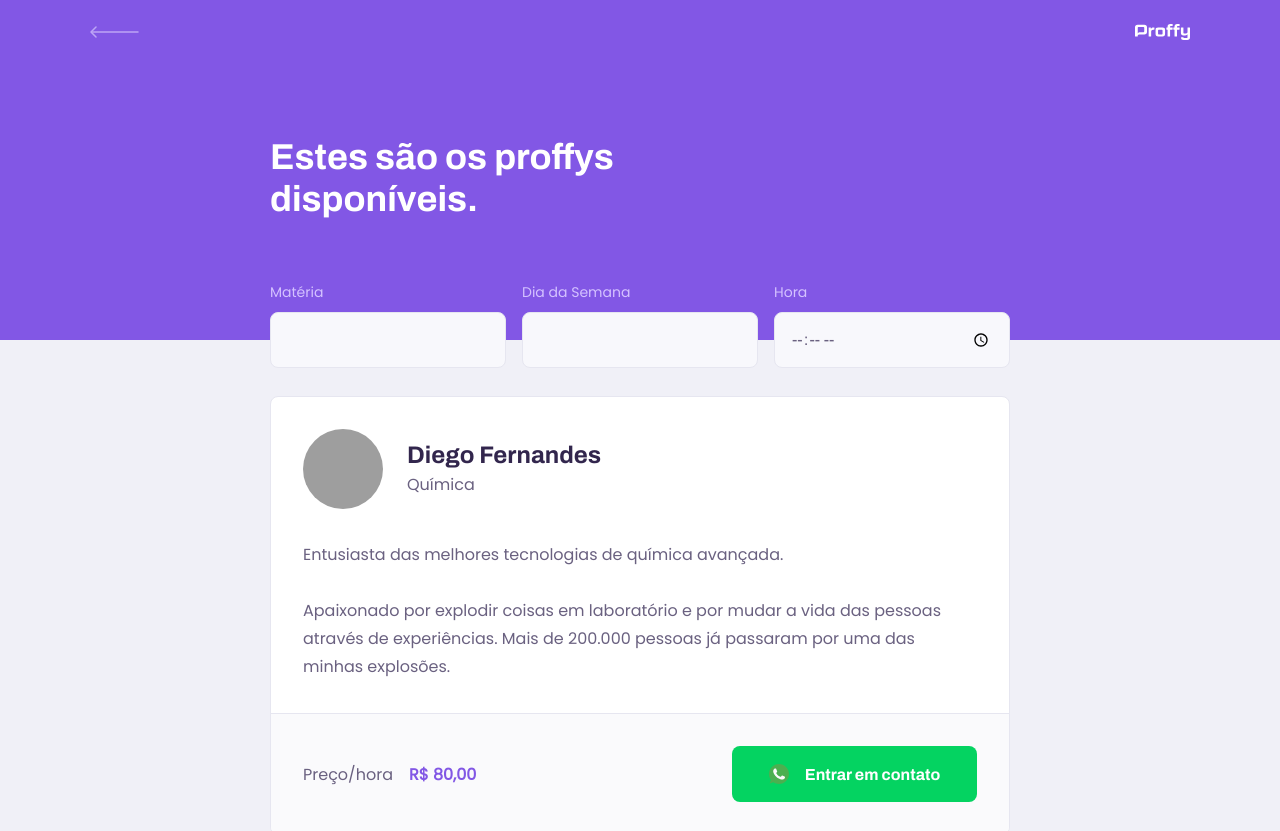
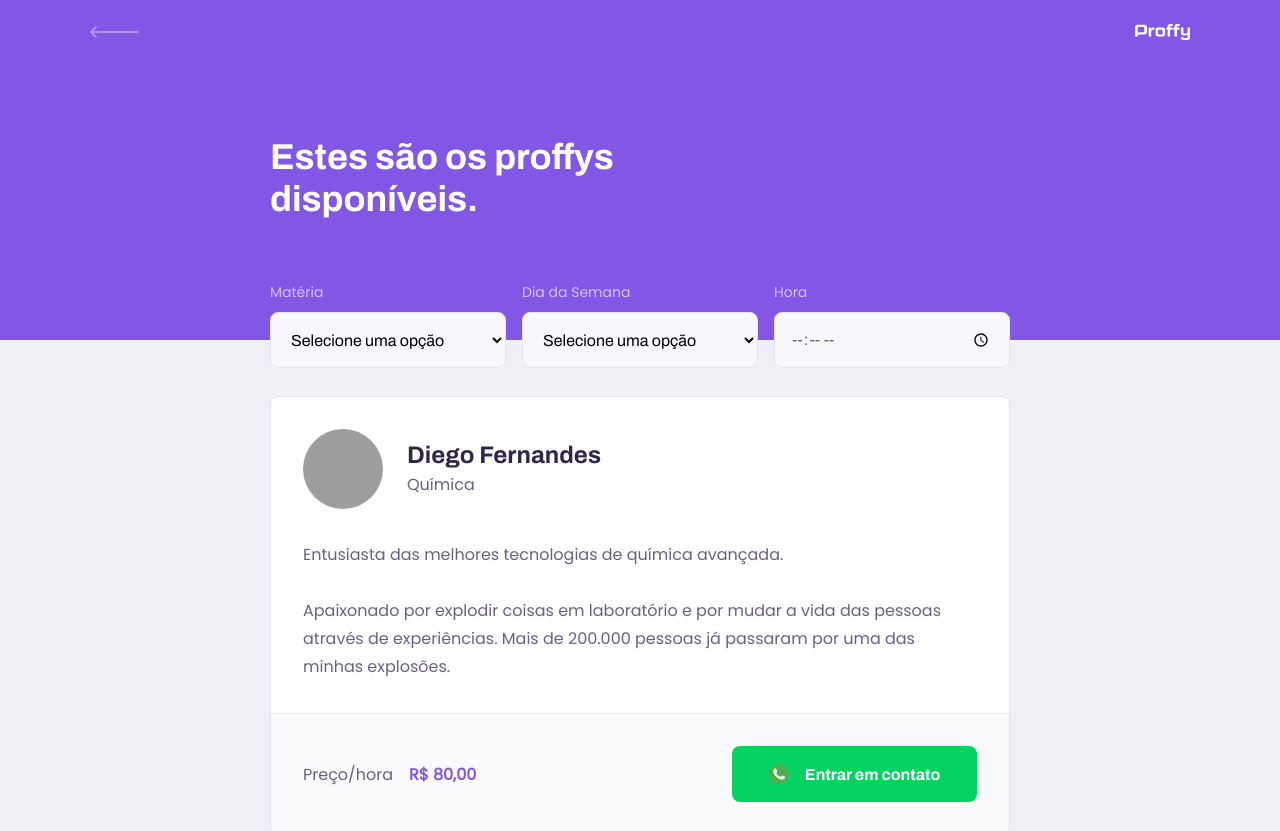
Before and after one commit to ThomasLossio/nlw-proffy-web, a React (Create React App) app: page /study in a window 1280 px wide. Shown: the top 831 px of the page. Built offline with nearby package versions, Linux system fonts and the light colour scheme; grey boxes are pictures that could not be loaded.

Commit message:
Change inputs to selects

```diff
--- a/src/pages/TeacherList/index.tsx
+++ b/src/pages/TeacherList/index.tsx
@@ -1,18 +1,50 @@
 import React from 'react'
+
 import PageHeader from '../../components/PageHeader'
 import TeacherItem from '../../components/TeacherItem'
+import Input from '../../components/Input'
+import Select from '../../components/Select'
 
 
 import './styles.css'
-import Input from '../../components/Input'
 
 function TeacherList() {
   return (
     <div id="page-teacher-list" className="container">
       <PageHeader title="Estes são os proffys disponíveis.">
         <form id="search-teachers">
-          <Input name="subject" label="Matéria"/>
-          <Input name="week_day" label="Dia da Semana"/>
+        <Select
+          name="subject"
+          label="Matéria"
+          options={[
+            { value: 'Artes', label: 'Artes' },
+            { value: 'Biologia', label: 'Biologia' },
+            { value: 'Ciências', label: 'Ciências' },
+            { value: 'Educação Física', label: 'Educação Física' },
+            { value: 'Física', label: 'Física' },
+            { value: 'Geografia', label: 'Geografia' },
+            { value: 'História', label: 'História' },
+            { value: 'Literatura', label: 'Literatura' },
+            { value: 'Matemática', label: 'Matemática' },
+            { value: 'Português', label: 'Português' },
+            { value: 'Química', label: 'Química' }
+          ]}
+        />
+
+        <Select
+          name="week_day"
+          label="Dia da Semana"
+          options={[
+            { value: '0', label: 'Domingo' },
+            { value: '1', label: 'Segunda-feira' },
+            { value: '2', label: 'Terça-feira' },
+            { value: '3', label: 'Quarta-feira' },
+            { value: '4', label: 'Quinta-feira' },
+            { value: '5', label: 'Sexta-feira' },
+            { value: '6', label: 'Sábado' }
+          ]}
+        />
+
           <Input type="time" name="time" label="Hora"/>
         </form>
       </PageHeader>
--- a/src/pages/TeacherList/styles.css
+++ b/src/pages/TeacherList/styles.css
@@ -30,7 +30,8 @@
     bottom: -28px;
   }
 
-  #search-teachers .input-block + .input-block {
+  #search-teachers .input-block + .input-block,
+  #search-teachers .select-block + .select-block {
     margin-top: 0;
   }
 
```
